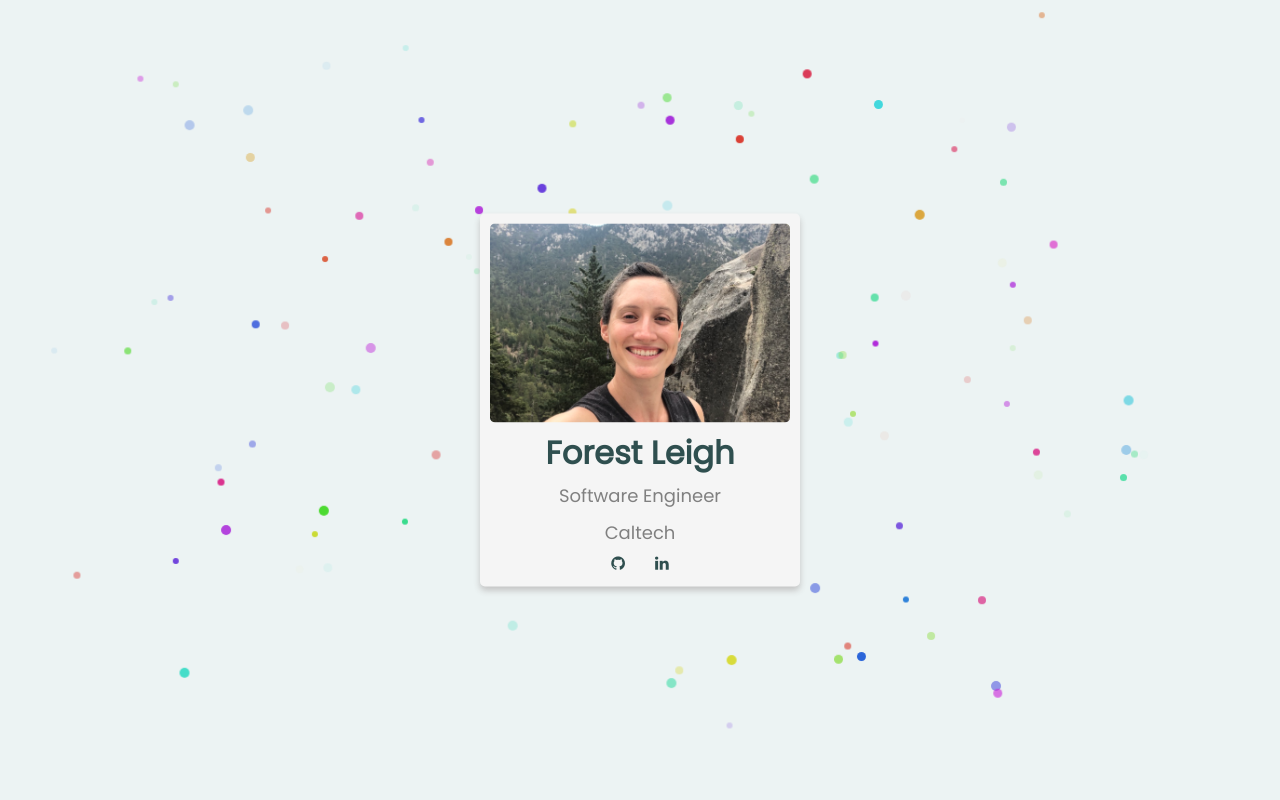
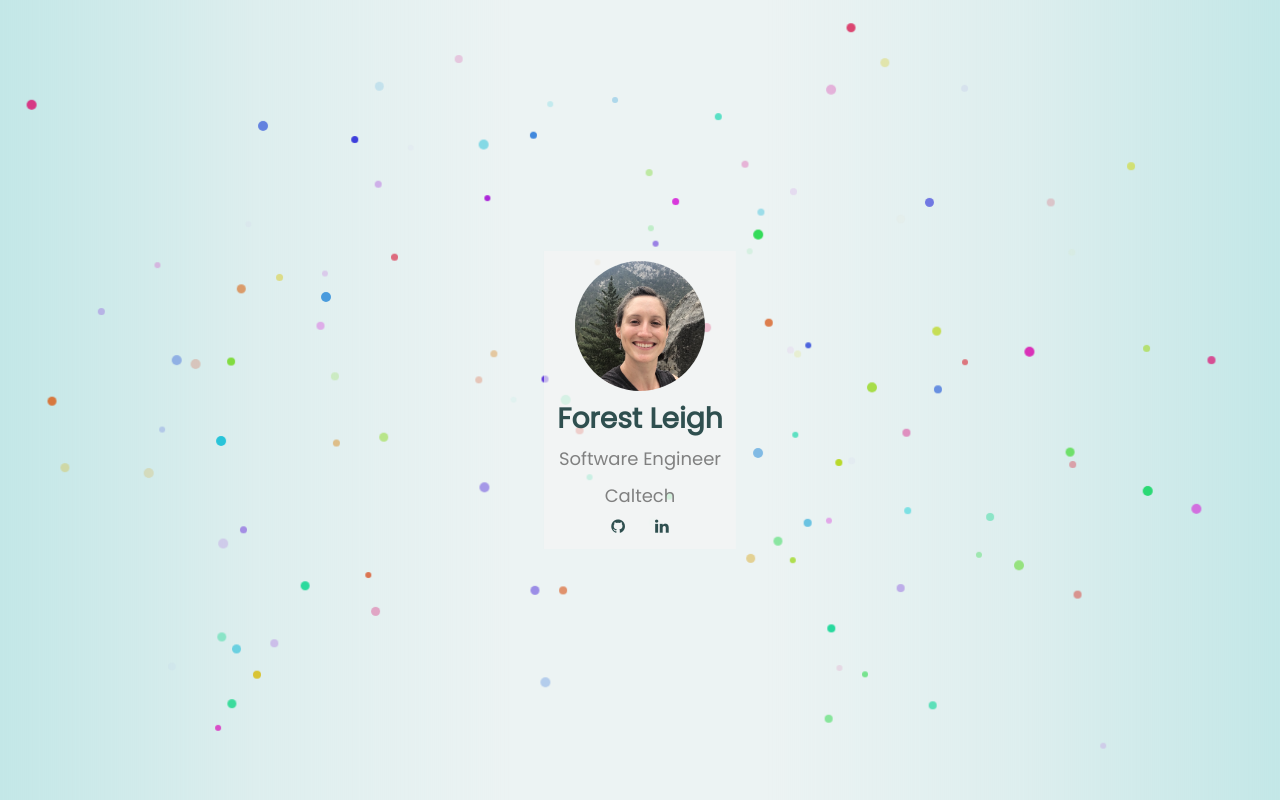
Before and after one commit to forestleigh/PersonalSplashPage, a React app: page / in a window 1280 px wide. Built offline with nearby package versions, Linux system fonts and the light colour scheme.

Commit message:
modernized styling and colors

```diff
--- a/client/src/App.js
+++ b/client/src/App.js
@@ -1,12 +1,12 @@
 import React from "react";
 import "../src/styles/app.scss";
-import me from "../src/assets/me.png"
+import me from "../src/assets/me.png";
 
 const App = () => (
     <>
     <div class="outer">
     <div class="card">
-          <img src={me} alt="Forest" width="300px"/>
+          <img src={me} alt="Forest" width="130px"/>
           <h1>Forest Leigh</h1>
           <p class="title">Software Engineer</p>
           <p class="title">Caltech</p>
--- a/client/src/styles/app.scss
+++ b/client/src/styles/app.scss
@@ -1,8 +1,7 @@
 .card {
     z-index: 9;
-    box-shadow: 0 4px 6px 0 rgb(195, 195, 195);
-    background: whitesmoke;
-    border-radius: 5px;
+    // box-shadow: 0 4px 6px 0 rgb(195, 195, 195);
+    background: rgba(245, 245, 245, 0.66);
     max-width: 300px;
     position: absolute;
     top: 50%;
@@ -19,7 +18,7 @@
 
 h1 {
     color: darkslategrey;
-    font-size: 32px;
+    font-size: 28px;
     padding-bottom: -5px;
   }
 
@@ -34,11 +33,7 @@ a {
 }
 
 img {
-  border-radius: 5px;
-}
-
-body {
-  background: #ecf3f3;
+  border-radius:50%;
 }
 
 .particle {
--- a/client/src/styles/index.css
+++ b/client/src/styles/index.css
@@ -7,3 +7,8 @@
   font-family: "Poppins", sans-serif;
   text-align: align-center;
 }
+
+body {
+  margin: 1px;
+  background-image: linear-gradient(.65turn, #c3e7e7, #ddeeee, #ecf3f3, #ecf3f3, #ddeeee, #c3e7e7);
+}
```
Also changed, not shown: client/src/assets/me-sea.jpg (deleted), client/src/assets/me.png.
